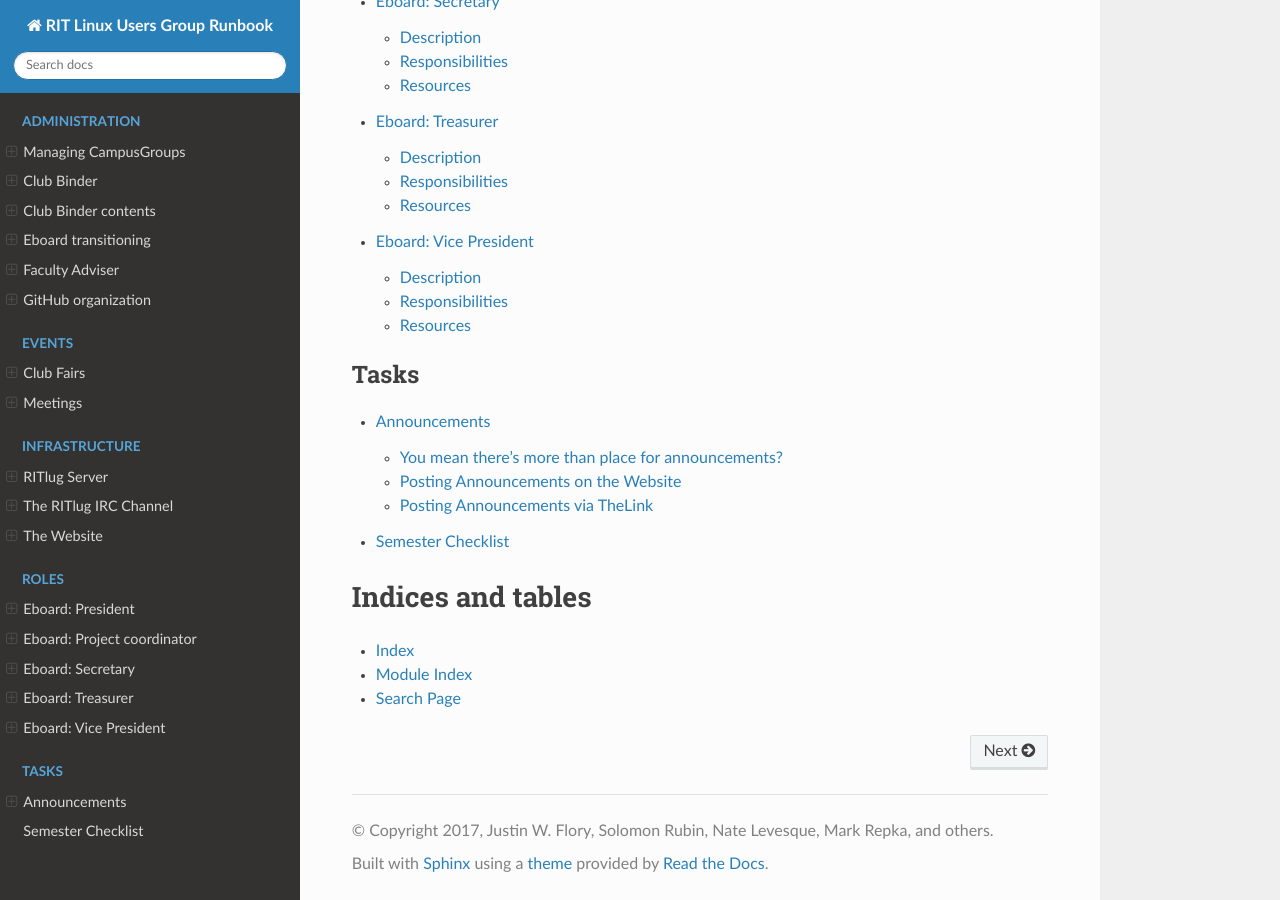
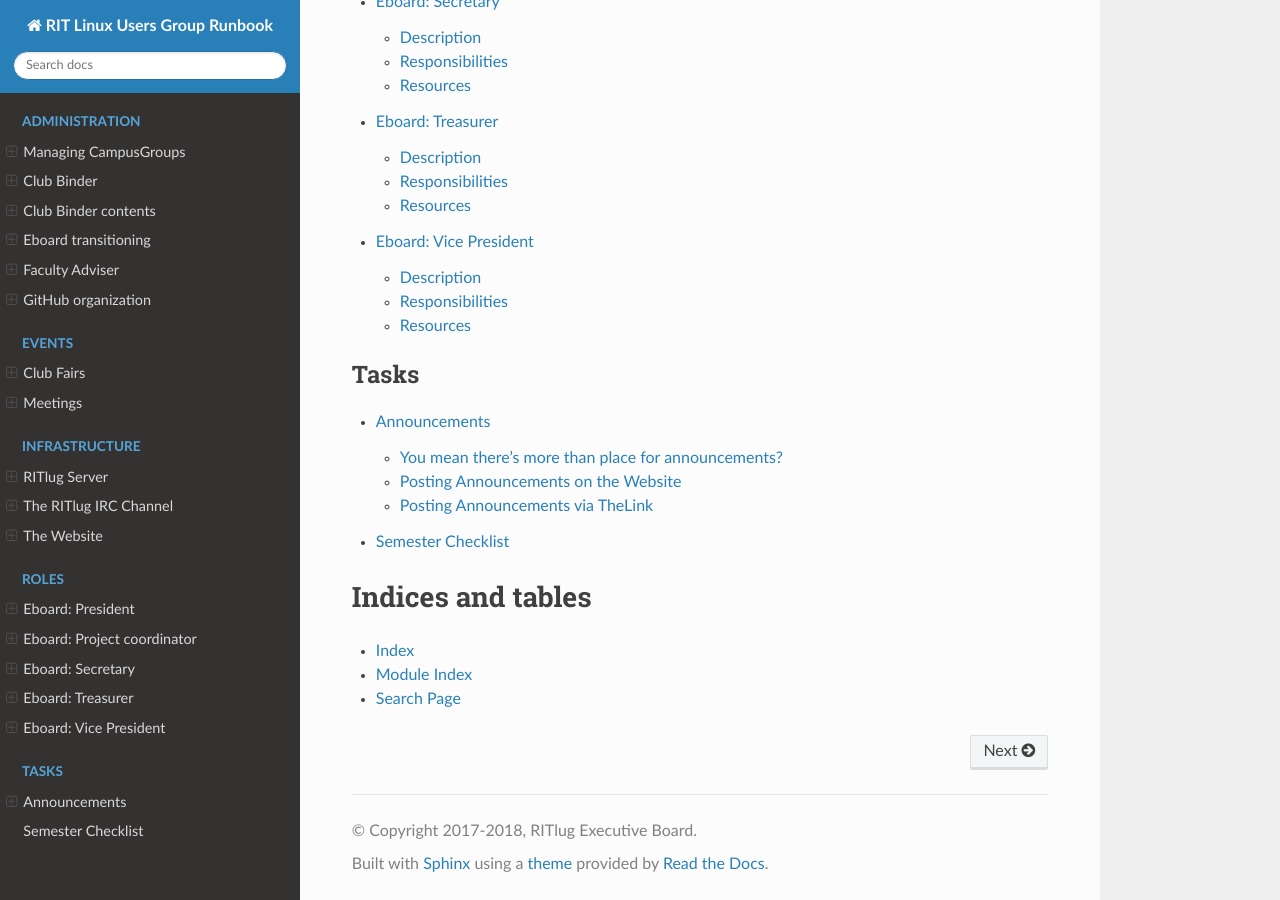
Before and after one commit to RITlug/runbook, a Sphinx documentation site: the page built from docs/index.rst, in a window 1280 px wide and 900 px high, scrolled down 2294 px. Built offline with Sphinx 7.4.7 and the Read the Docs theme 2.0.0, drawn with Linux system fonts in a browser that asks for light colours; formulas are drawn with MathJax 3.

Commit message:
Update copyright to 2018, RITlug Executive Board

```diff
--- a/docs/conf.py
+++ b/docs/conf.py
@@ -47,7 +47,7 @@ master_doc = 'index'
 
 # General information about the project.
 project = 'RIT Linux Users Group Runbook'
-copyright = '2017, Justin W. Flory, Solomon Rubin, Nate Levesque, Mark Repka, and others'
+copyright = '2017-2018, RITlug Executive Board'
 author = 'Justin W. Flory, Solomon Rubin, Nate Levesque, Mark Repka, and others'
 
 # The version info for the project you're documenting, acts as replacement for
```
